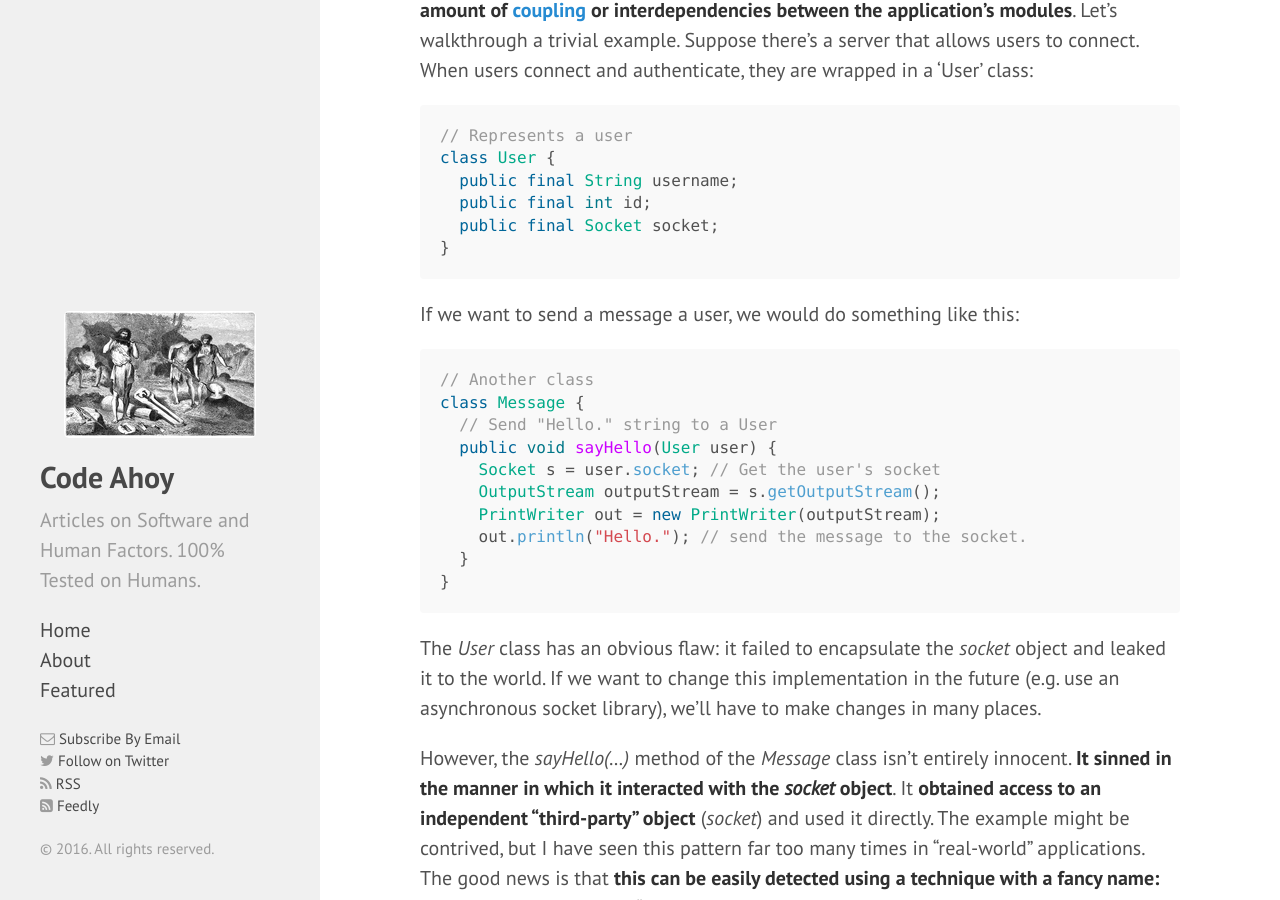
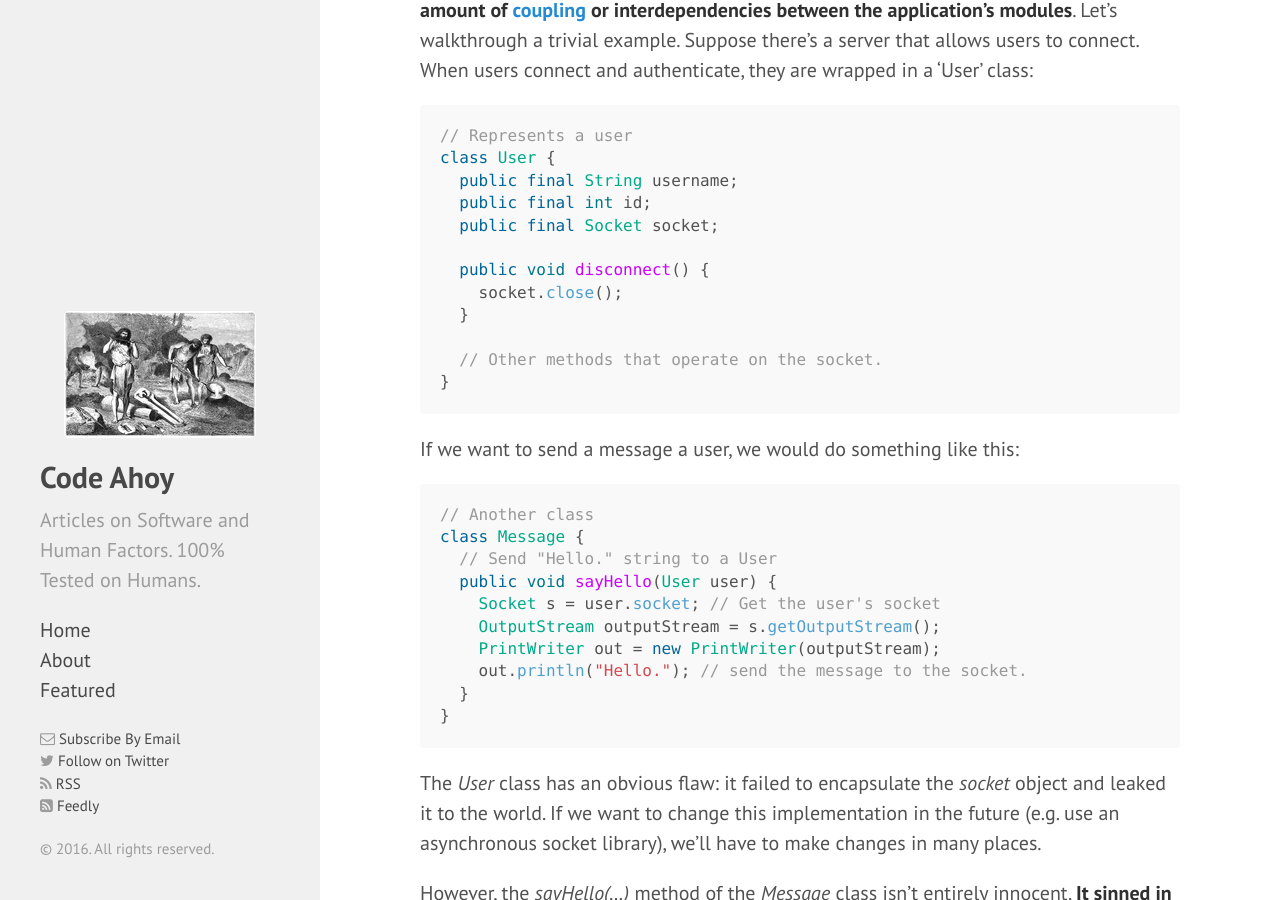
Before and after one commit to talk2viren/umermansoor.github.io, a Jekyll site: the page built from _posts/2016-06-17-the-law-of-demeter---writing-shy-code.md, in a window 1280 px wide and 900 px high, scrolled down 535 px. Built offline with Jekyll 4.4.1, drawn with Linux system fonts in a browser that asks for light colours; nearby versions of some CDN libraries; a script that is not in the unit is left out; comment, search, counter and statistics services are not loaded.

Commit message:
fixes in the code to illustrate the point

````diff
--- a/_posts/2016-06-17-the-law-of-demeter---writing-shy-code.md
+++ b/_posts/2016-06-17-the-law-of-demeter---writing-shy-code.md
@@ -17,6 +17,12 @@ class User {
   public final String username;
   public final int id;
   public final Socket socket;
+
+  public void disconnect() {
+    socket.close();
+  }
+
+  // Other methods that operate on the socket.
 }
 ```
 
````
